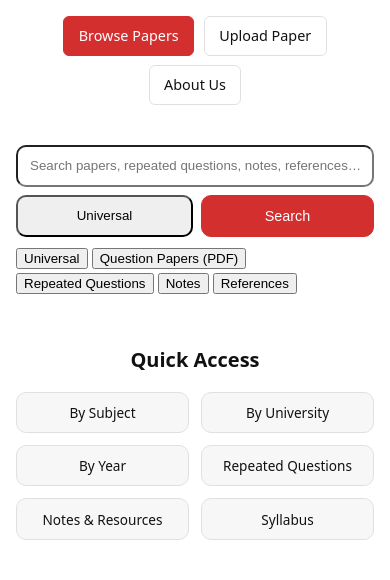
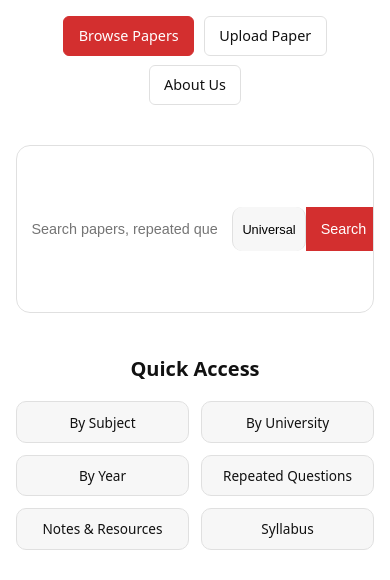
Before and after one commit to Omdas11/examarchive-v2, a plain HTML site: page index.html in a window 390 px wide. Shown: the part 219-799 px from the top of the page. Drawn offline with Linux system fonts and the light colour scheme.

Commit message:
Add styles for search components and responsiveness
Added styles for search components including wrapper, input, mode button, and search button. Updated mobile responsiveness and removed unnecessary elements.

```diff
--- a/css/home.css
+++ b/css/home.css
@@ -171,7 +171,86 @@
     flex: 1 1 auto;
   }
 }
+/* =====================================
+   Home Search — ONE LINE MERGED (FINAL)
+   ===================================== */
 
+/* Wrapper locked as one row */
+.search-wrapper {
+  display: flex;
+  align-items: center;
+  gap: 0;
+  max-width: 720px;
+  margin: 0 auto;
+  border: 1px solid var(--border);
+  border-radius: var(--radius-lg);
+  overflow: hidden;
+  background: var(--bg);
+}
+
+/* Input */
+.search-input {
+  flex: 1;
+  height: 44px;
+  padding: 0 0.9rem;
+  border: none;
+  outline: none;
+  font-size: 0.9rem;
+  background: transparent;
+}
+
+/* Mode button (middle segment) */
+.search-mode-btn {
+  height: 44px;
+  padding: 0 0.9rem;
+  border: none;
+  border-left: 1px solid var(--border);
+  border-right: 1px solid var(--border);
+  background: var(--bg-soft);
+  font-size: 0.85rem;
+  white-space: nowrap;
+}
+
+/* Search button (right segment) */
+.search-btn {
+  height: 44px;
+  padding: 0 1.2rem;
+  border: none;
+  border-radius: 0;
+  font-size: 0.9rem;
+}
+
+/* Focus highlight */
+.search-wrapper:focus-within {
+  border-color: var(--red);
+}
+
+/* ❌ REMOVE ugly stacked mode buttons */
+.search-mode-dropdown {
+  border-radius: var(--radius-md);
+}
+
+/* Hide accidental inline mode chips if any */
+.search-wrapper + button,
+.search-wrapper ~ .search-mode-btn {
+  display: none !important;
+}
+
+/* Mobile safety — NEVER wrap */
+@media (max-width: 480px) {
+  .search-wrapper {
+    flex-wrap: nowrap;
+  }
+
+  .search-mode-btn {
+    padding: 0 0.6rem;
+    font-size: 0.8rem;
+  }
+
+  .search-btn {
+    padding: 0 0.9rem;
+  }
+}
 /* ---------- Desktop ---------- */
 @media (min-width: 1024px) {
   .hero h1 {
```
